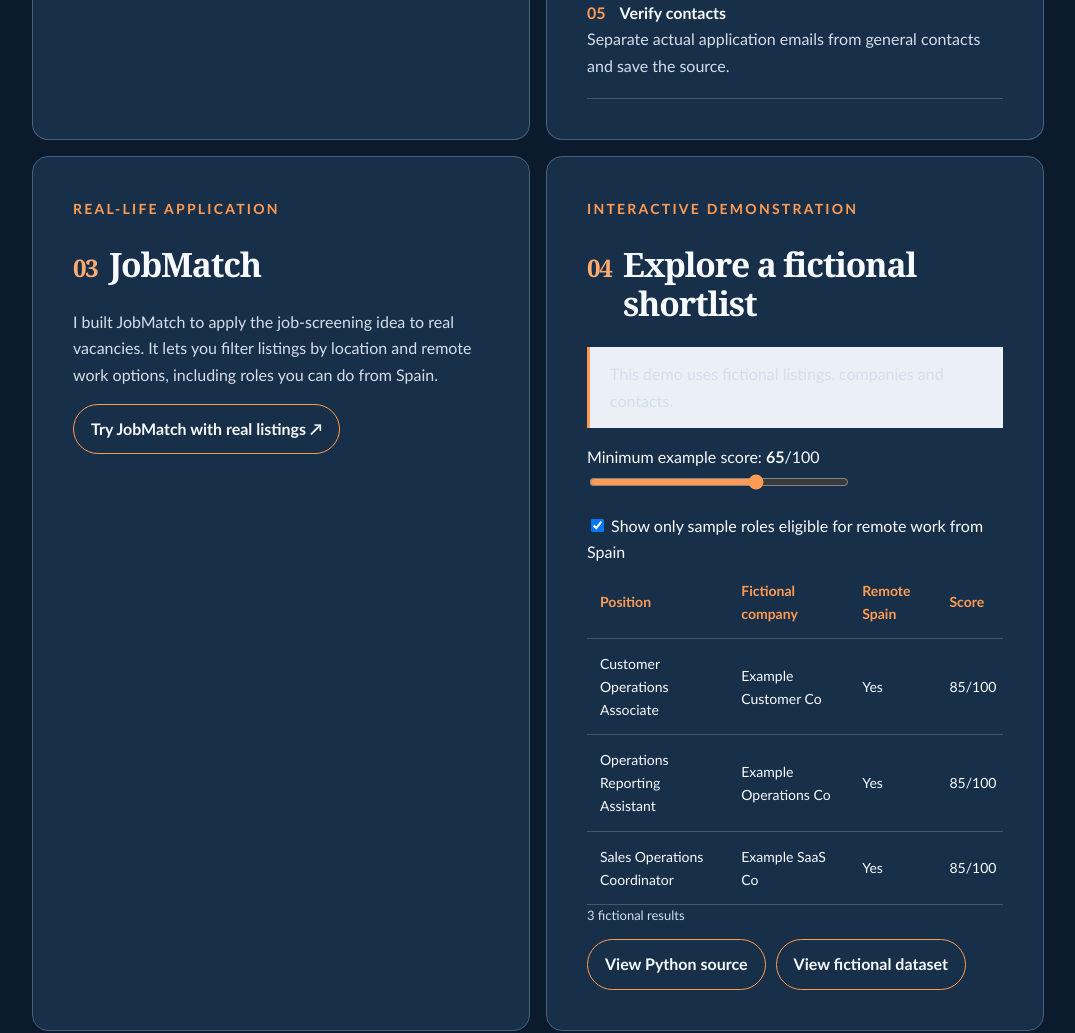
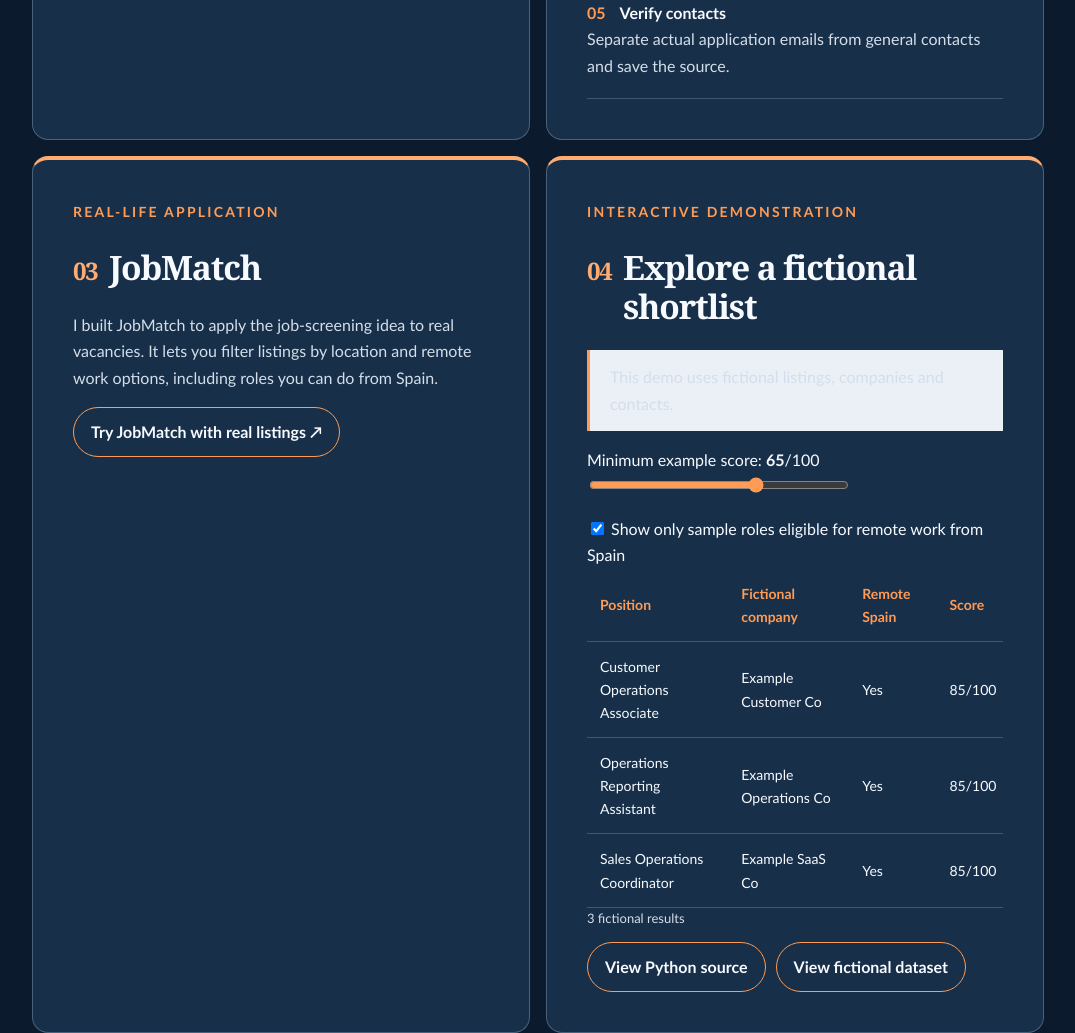
Before and after one commit to camiladevoto/portafolio, a plain HTML site: page job-hunter.html in a window 1280 px wide. Shown: the part 2039-3072 px from the top of the page, without its empty margins (102-1177 px from the left). Drawn offline with Linux system fonts and the light colour scheme.

Commit message:
Apply slow puzzle motion and orange borders to all project cards

```diff
--- a/assets/css/project-layout.css
+++ b/assets/css/project-layout.css
@@ -35,15 +35,15 @@
 .case-focus,.case-toolkit {background:#172f48;color:#f7faff;border-color:#47627c;}
 .case-focus h2,.case-toolkit h2 {color:#ffac72;}
 .case-puzzle {align-items:stretch;}
-.case-tile:nth-child(-n+2) {border-block-start:4px solid #ffac72;--piece-x:clamp(3rem,15vw,11rem);--piece-turn:4deg;}
-.case-tile:first-child {--piece-x:clamp(-11rem,-15vw,-3rem);--piece-turn:-4deg;}
-.case-tile:nth-child(2) {--piece-delay:.16s;}
+.case-assembly .case-tile {border-block-start:4px solid #ffac72;--piece-x:clamp(3rem,15vw,11rem);--piece-turn:4deg;}
+.case-assembly .case-tile:nth-child(odd) {--piece-x:clamp(-11rem,-15vw,-3rem);--piece-turn:-4deg;}
+.case-tile:nth-child(even) {--piece-delay:.16s;}
 @media(max-width:760px){.case-overview{grid-template-columns:minmax(0,1fr);}}
 @media(prefers-reduced-motion:no-preference){
  .overview-slot > .case-piece {transition:opacity .20s ease,transform .25s cubic-bezier(.18,.84,.25,1);}
  .overview-slot[data-phase="waiting"] > .case-piece {opacity:0;transform:translateX(-2.6rem);}
  .overview-slot[data-phase="passed"] > .case-piece {opacity:0;transform:translateX(2.6rem);}
- .case-tile:nth-child(-n+2).is-assembling {animation:case-lock 1.05s cubic-bezier(.18,.83,.25,1) var(--piece-delay,0s) both;}
+ .case-tile.is-assembling {animation:case-lock 1.05s cubic-bezier(.18,.83,.25,1) var(--piece-delay,0s) both;}
  @keyframes case-lock {
    from {opacity:0;transform:translate(var(--piece-x),2rem) rotate(var(--piece-turn));}
    82% {opacity:1;transform:translateY(-.15rem);}
```
